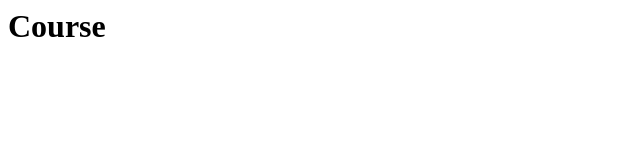
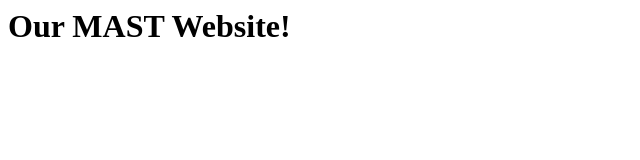
Before and after one commit to desneoh/desneoh.github.io, a plain HTML site: page index.html in a window 1280 px wide. Shown: the whole page, without its empty margins (0-640 px from the left). Drawn offline with Linux system fonts and the light colour scheme.

Commit message:
create project

```diff
--- a/index.html
+++ b/index.html
@@ -1,12 +1,8 @@
 <html>
-    <head>
-        <title>Our MAST Website! </title>
-
-    </head>
 
 
     <body>
-        <h1>Course</h1>
+        <h1>Our MAST Website!</h1>
     </body>
 
 </html>
```
Also changed, not shown: .c9/metadata/environment/index.html.
